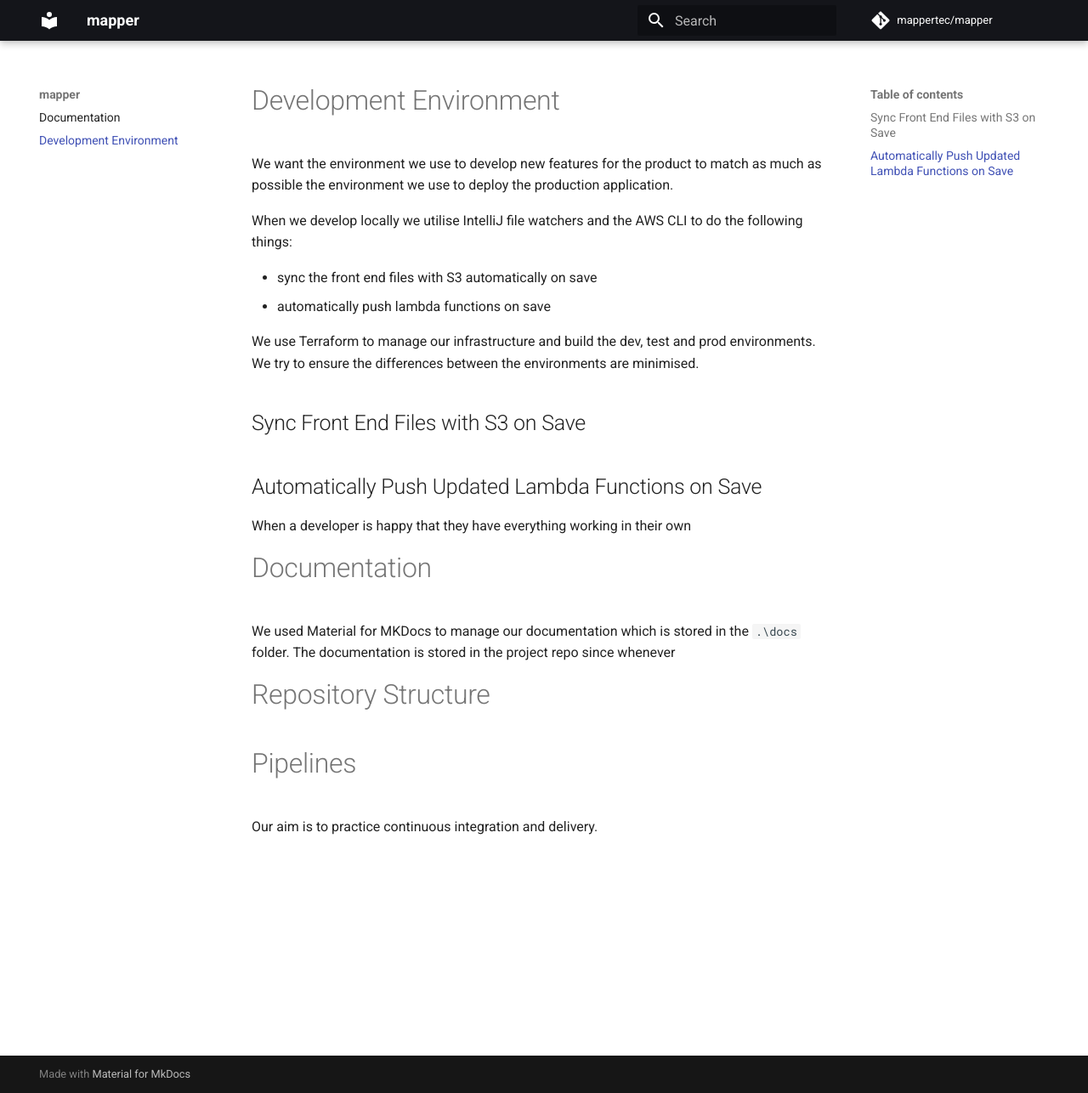
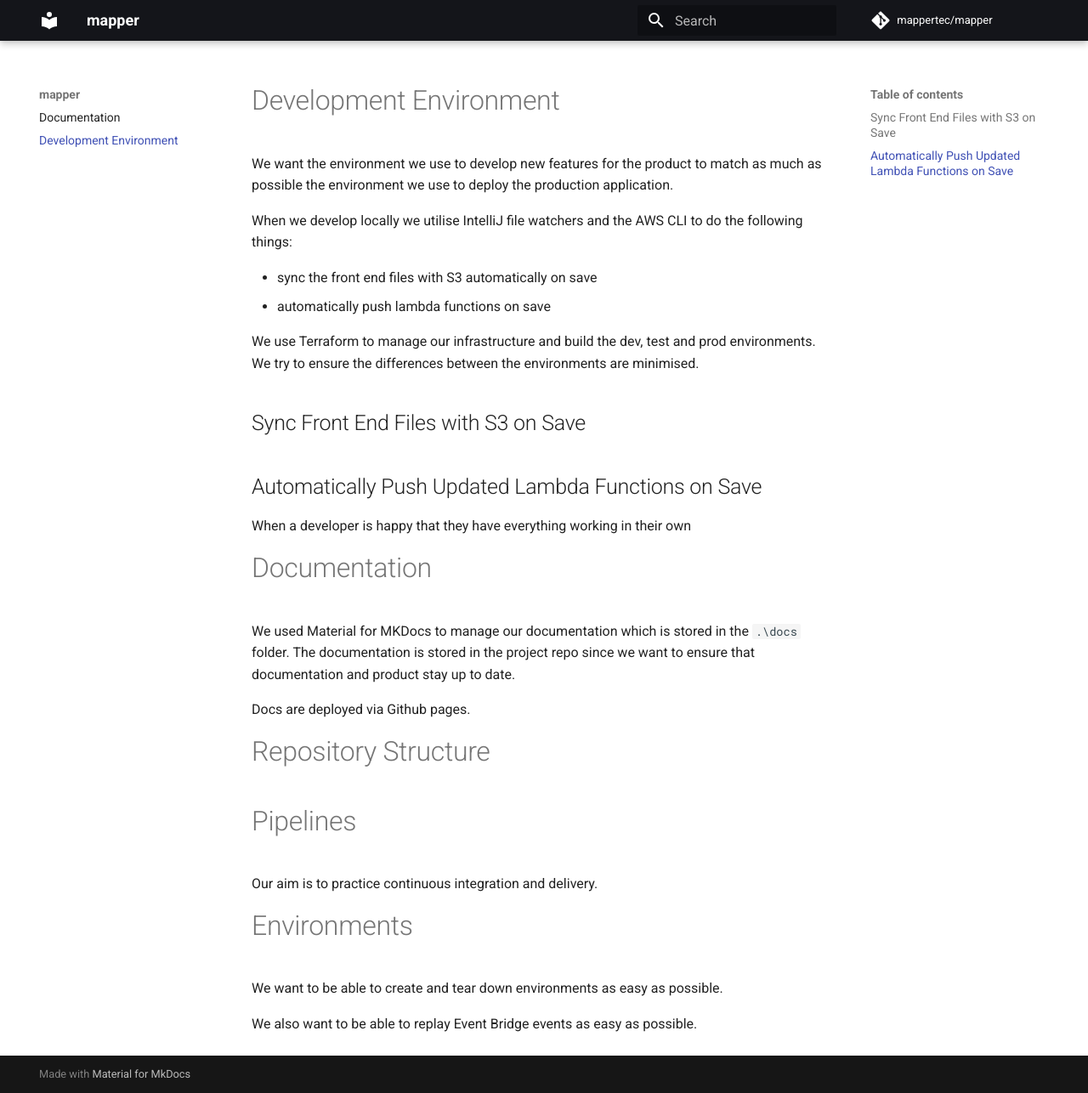
Before and after one commit to engineerdan/service1, an MkDocs documentation site: the page built from docs/developer.md, in a window 1280 px wide and 1286 px high. Shown: the whole window at 85% size. Built offline with MkDocs 1.6.1 and Material for MkDocs 9.7.7, drawn with Linux system fonts in a browser that asks for light colours; comment, search, counter and statistics services are not loaded.

Commit message:
Added documentation notes.

```diff
--- a/docs/developer.md
+++ b/docs/developer.md
@@ -17,10 +17,18 @@ When a developer is happy that they have everything working in their own
 
 # Documentation
 
-We used Material for MKDocs to manage our documentation which is stored in the `.\docs` folder.  The documentation is stored in the project repo since whenever
+We used Material for MKDocs to manage our documentation which is stored in the `.\docs` folder.  The documentation is stored in the project repo since we want to ensure that documentation and product stay up to date.
+
+Docs are deployed via Github pages.
 
 # Repository Structure
 
 # Pipelines
 
 Our aim is to practice continuous integration and delivery.
+
+# Environments
+
+We want to be able to create and tear down environments as easy as possible.
+
+We also want to be able to replay Event Bridge events as easy as possible.
```
